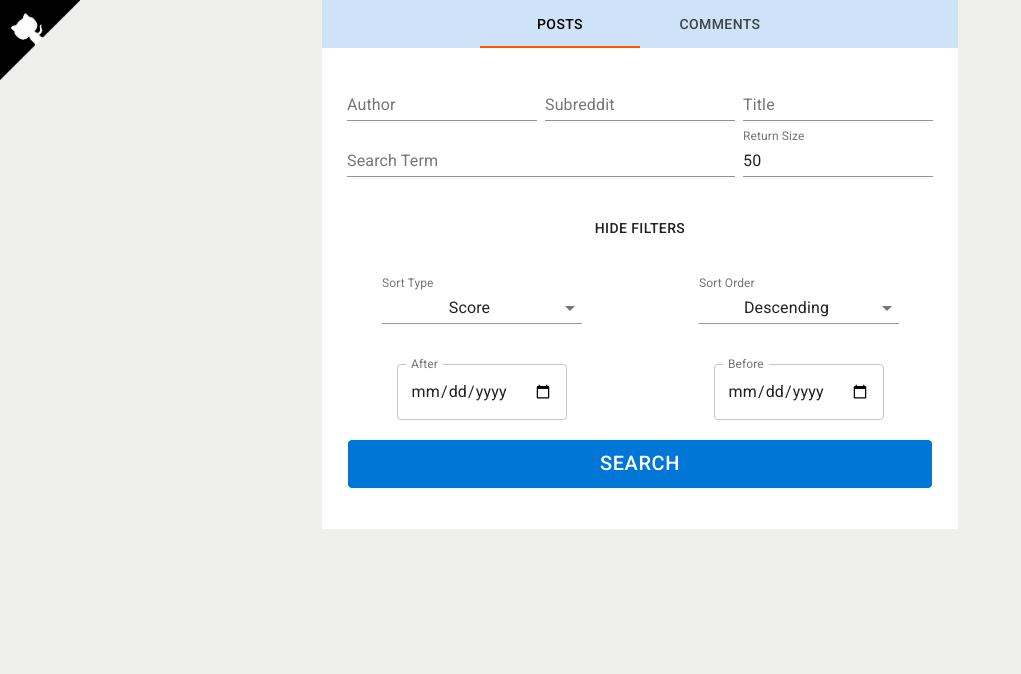
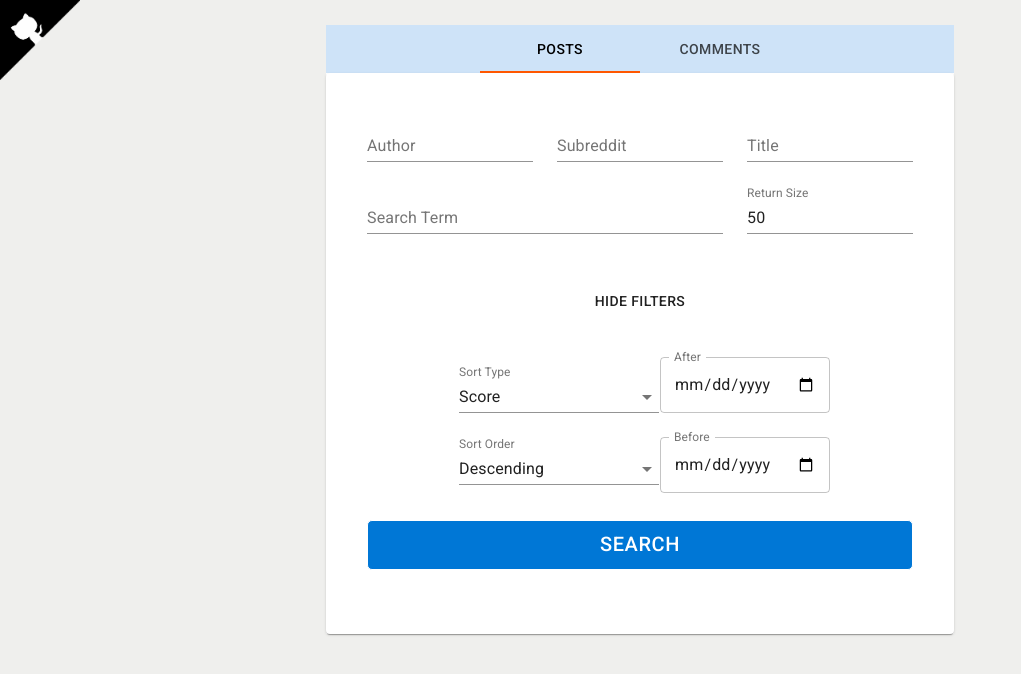
Before and after one commit to bmai53/reddit, a React (Create React App) app: page / in a window 1280 px wide. Both pictures are taken after a click on the button "SHOW FILTERS". Shown: the top 674 px of the page, without its empty margins (0-1021 px from the left). Built offline with nearby package versions, Linux system fonts and the light colour scheme.

Commit message:
improved filters

```diff
--- a/src/Components/Comment.js
+++ b/src/Components/Comment.js
@@ -1,7 +1,7 @@
 import React from 'react'
 import '../style/Comment.css'
 
-import { Grid } from '@material-ui/core'
+import { Grid, Card, CardContent } from '@material-ui/core'
 
 const Comment = (props) => {
     const data = props.data
@@ -20,13 +20,15 @@ const Comment = (props) => {
     const commentDimensions = {
         xs: 11,
         sm: 11,
-        md: 8,
-        lg: 8,
-        xl: 8,
+        md: 7,
+        lg: 7,
+        xl: 7,
     };
 
     return (
         <Grid item {...commentDimensions}>
+            <Card>
+                <CardContent>
                     <div className="Comment">
                         {/* <p className="Title">{title}</p> */}
                         <div className="TopLine">
@@ -48,13 +50,15 @@ const Comment = (props) => {
                         <p className="BottomLine">
                             <span className="Date">Posted on {commentDate.toString()}</span>
                             <span className="SpanLink">
-                        <a href={postLink + data.id} target="_blank" rel="noopener noreferrer" className="Link">
+                                <button href={postLink + data.id} target="_blank" rel="noopener noreferrer" className="Link">
                                     link
-                    </a>
+                                </button>
                             </span>
                         </p>
 
                     </div>
+                </CardContent>
+            </Card>
         </Grid>
     )
 }
--- a/src/Components/Form.js
+++ b/src/Components/Form.js
@@ -5,11 +5,11 @@ import Post from './Post'
 import Comment from './Comment'
 
 import '../style/Form.css'
-import useStyles from '../style/styles'
+// import useStyles from '../style/styles'
 
 import repoLink from '../images/github-corner.png'
 
-import { Tabs, Tab, Grid, TextField, Select, InputLabel, FormControl, MenuItem, Button, Collapse } from '@material-ui/core'
+import { Tabs, Tab, Grid, TextField, Select, InputLabel, FormControl, MenuItem, Button, Collapse, Card, CardContent } from '@material-ui/core'
 
 const Form = () => {
 
@@ -145,7 +145,7 @@ const Form = () => {
     }
 
     // for material ui styles
-    const classes = useStyles()
+    // const classes = useStyles()
 
     const formDimensions = {
         xs: 10,
@@ -161,18 +161,22 @@ const Form = () => {
                 <img className="repoLink" alt="github logo" src={repoLink} />
             </a>
 
-            <Grid container direction="column" alignItems="center" spacing={1}>
+            <Grid container direction="column" alignItems="center" spacing={3}>
+
                 <Grid item {...formDimensions}>
+
                     <form onSubmit={apiQuery} className="Form">
                         <div className="TabBar">
+
                             <Tabs value={searchOption} onChange={handleChange} TabIndicatorProps={{ style: { background: "#FF5700" } }} centered >
                                 <Tab label="Posts" />
                                 <Tab label="Comments" />
                             </Tabs>
                         </div>
-
+                        <Card>
+                            <CardContent>
                                 <div className="Inputs">
-                            <Grid container spacing={1} justify="center">
+                                    <Grid container spacing={3} justify="center">
 
                                         <Grid item sm={4} xs={12}>
                                             <TextField label="Author" fullWidth className="InputAuthor" type="text" name="author" onChange={handleChange} value={author} />
@@ -201,8 +205,9 @@ const Form = () => {
                                         </Grid>
 
                                         <Collapse in={showFilters} >
-                                    <Grid item container spacing={5} direction="row" style={{ textAlign: "center" }}>
-                                        <Grid item sm={6} xs={12}>
+                                            <Grid container justify="center" alignItems="center" spacing={5} >
+                                                <Grid item container direction="column" sm={6} xs={12} spacing={3} alignItems="center">
+                                                    <Grid item>
                                                         <FormControl style={{ minWidth: 200 }}>
                                                             <InputLabel>Sort Type</InputLabel>
                                                             <Select autoWidth label="Sort Type" name="sortType" onChange={handleChange} value={sortType}>
@@ -213,7 +218,7 @@ const Form = () => {
                                                         </FormControl>
                                                     </Grid>
 
-                                        <Grid item sm={6} xs={12}>
+                                                    <Grid item>
                                                         <FormControl style={{ minWidth: 200 }}>
                                                             <InputLabel>Sort Order</InputLabel>
                                                             <Select label="Sort Order" name="sort" onChange={handleChange} value={sort}>
@@ -222,14 +227,16 @@ const Form = () => {
                                                             </Select>
                                                         </FormControl>
                                                     </Grid>
-
-                                        <Grid item sm={6} xs={12}>
+                                                </Grid>
+                                                <Grid item container direction="column" sm={6} xs={12} spacing={3} alignItems="center">
+                                                    <Grid item>
                                                         {/* need InputLabelProps={{ shrink: true }}  to prevent overlap of label */}
                                                         <TextField label="After" variant="outlined" InputLabelProps={{ shrink: true }} type="date" name="after" onChange={handleChange} value={after} />
                                                     </Grid>
 
-                                        <Grid item sm={6} xs={12}>
+                                                    <Grid item>
                                                         <TextField label="Before" variant="outlined" InputLabelProps={{ shrink: true }} type="date" name="before" onChange={handleChange} value={before} />
+                                                    </Grid>
                                                 </Grid>
                                             </Grid>
                                         </Collapse>
@@ -243,11 +250,13 @@ const Form = () => {
                                     </Grid>
                                 </div>
 
+                            </CardContent>
+                        </Card>
                     </form>
 
                 </Grid>
 
-                <Grid item container spacing={1} justify="center" alignItems="center">
+                <Grid item container spacing={3} justify="center" alignItems="center">
                     {isLoading ? <img src={loading} alt="loading"></img> : contentList}
                 </Grid>
             </Grid>
--- a/src/Components/Post.js
+++ b/src/Components/Post.js
@@ -2,7 +2,7 @@ import React from 'react'
 import '../style/Post.css'
 import no_preview from '../images/no_preview.png'
 
-import { Grid } from '@material-ui/core'
+import { Grid, Card, CardContent } from '@material-ui/core'
 
 const Post = (props) => {
 
@@ -20,13 +20,15 @@ const Post = (props) => {
     const postDimensions = {
         xs: 11,
         sm: 11,
-        md: 8,
-        lg: 8,
-        xl: 8,
+        md: 7,
+        lg: 7,
+        xl: 7,
     };
 
     return (
-        <Grid item {... postDimensions}>
+        <Grid item {...postDimensions}>
+            <Card>
+                <CardContent>
                     <div className="Post">
                         <div className="PreviewImage">
                             {
@@ -38,8 +40,6 @@ const Post = (props) => {
                         <div className="PostTitle">
                             <a href={data.url} target="_blank" rel="noopener noreferrer">{title}</a>
                         </div>
-                {/* <p className="Author">{data.author}</p>
-            <p className="Subreddit">r/{data.subreddit}</p> */}
                         <p className="Identifiers">
                             <span className="Author">
                                 by <a href={`https://www.reddit.com/u/${data.author}`} target="_blank" rel="noopener noreferrer">{data.author}</a>
@@ -58,10 +58,12 @@ const Post = (props) => {
                             <span>Comments: {data.num_comments} </span>
                             <span>Score: {data.score}</span>
                         </p>
-                <a className="Link" href={data.full_link} target="_blank" rel="noopener noreferrer" >
+                        <button className="Link" href={data.full_link} target="_blank" rel="noopener noreferrer" >
                             link
-            </a>
+                        </button>
                     </div>
+                </CardContent>
+            </Card>
         </Grid>
     )
 }
--- a/src/style/App.css
+++ b/src/style/App.css
@@ -35,7 +35,8 @@ a:hover{
 }
 
 .Link{
-
+  text-align: center;
+  align-items: center;
   text-decoration: none;
   width: 75px;
   height: 25px;
@@ -47,6 +48,7 @@ a:hover{
 }
 
 .Link:hover{
+  cursor: pointer;
   text-decoration: none;
   border-color: #0077D6;
   background:white;
--- a/src/style/Comment.css
+++ b/src/style/Comment.css
@@ -1,14 +1,12 @@
 .Comment{
     background-color: white;
-    margin: 10px 10px 10px 10px;
     font-size: calc(10px + 1vmin);
     /* width: 50vw;
     min-height: 20vh;
     max-height: 25vh; */
     /* width: 750px; */
-    max-height: 200px;
-    padding: 0vmin 1vmin 0vmin 1vmin;
-    margin: 25px auto 25px auto;
+    /* max-height: 200px; */
+    /* padding: 0vmin 1vmin 0vmin 1vmin; */
     display: flex;
     flex-direction: column;
     justify-content: center;
@@ -39,6 +37,9 @@
     max-height: 80px
 }
 
+.BottomLine{
+    font-size: calc(5px + 1vmin);
+}
 
 .BottomLine .Date{
     float: left;
--- a/src/style/Form.css
+++ b/src/style/Form.css
@@ -2,6 +2,7 @@
     color: black;
     background-color: white;
     font-family: Roboto;
+    margin-top: 25px;
 }
 
 .Inputs{
@@ -10,11 +11,6 @@
 
 .TabBar{
     background-color: #CEE3F8;
-}
-
-
-.sortOrderLabel{
-    font-size: 10px;
 }
 
 
@@ -40,16 +36,5 @@
     border-color: #0077D6;
     background:white;
     color: #0077D6;
+    cursor: pointer;
 }
-
-
-
-/* @media only screen
-  and (min-device-width: 320px)
-  and (max-device-width: 480px)
-  and (-webkit-min-device-pixel-ratio: 2){
-
-    .SearchButton{
-        width: 100vw
-    }
-} */
--- a/src/style/Post.css
+++ b/src/style/Post.css
@@ -1,18 +1,18 @@
 .Post{
-    background-color: white;
-    margin: 10px 10px 10px 10px;
+    /* background-color: white; */
+    /* margin: 10px 10px 10px 10px; */
     padding: 25px;
     font-size: calc(10px + 1vmin);
     /* width: 50vw; */
     /* min-height: 10vh; */
     /* width: 750px; */
     height: 150px;
-    margin: 25px auto 25px auto;
 }
 
 .PreviewImage{
     float: left;
-    margin-right: 10px;
+    margin-right: 41px;
+    /* 25 + 16 from mui cards */
 }
 
 .PostTitle{
```
Lines whose indentation alone changed are shown as unchanged.
